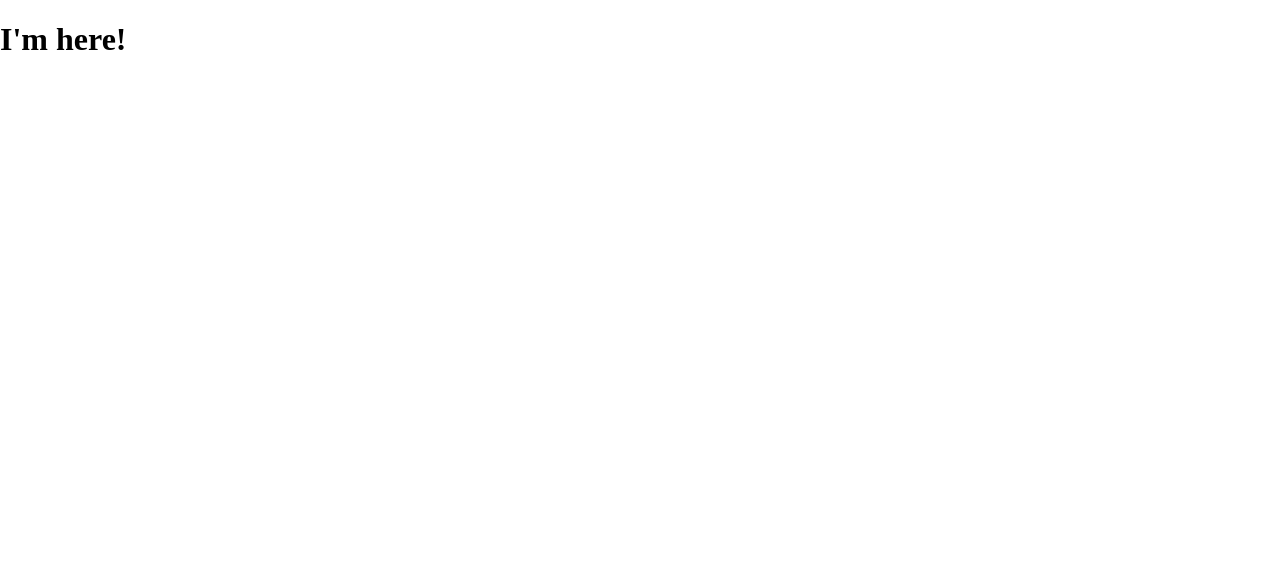
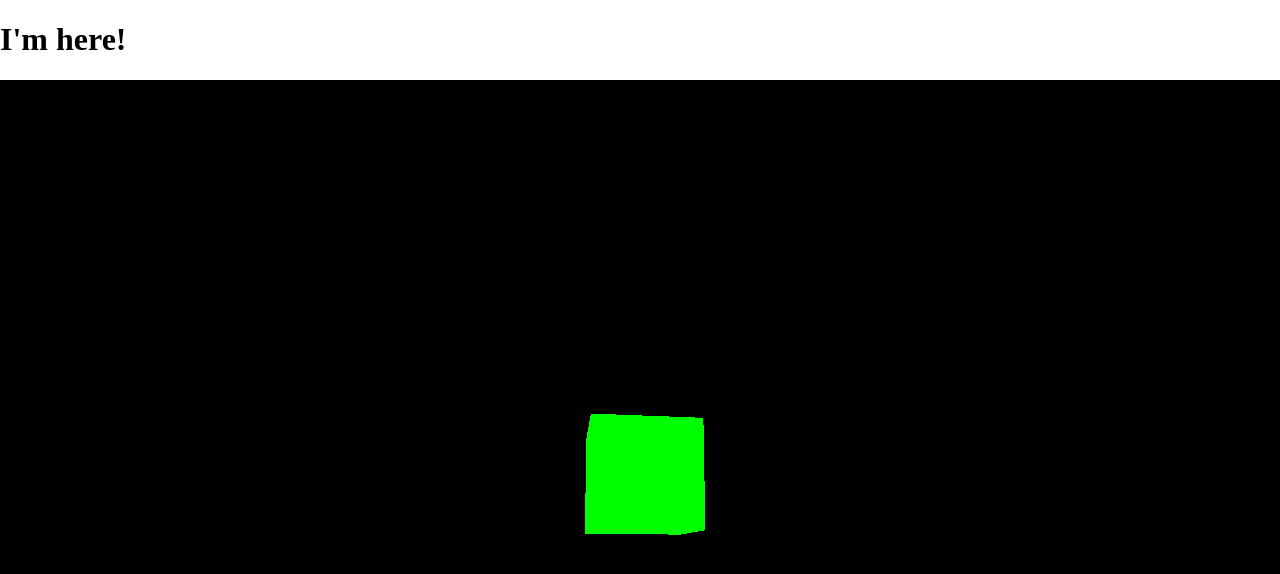
Before and after one commit to seanwormuth/ekg, a plain HTML site: page dist/index.html in a window 1280 px wide. Drawn offline with Linux system fonts and the light colour scheme.

Commit message:
Update index.html

```diff
--- a/dist/index.html
+++ b/dist/index.html
@@ -6,7 +6,7 @@
 		<style>
 			body { margin: 0; }
 		</style>
-		<!--script type="module" crossorigin src="/assets/index-BpmZLx-w.js"></script--!>
+		<script type="module" crossorigin src="/assets/index-BpmZLx-w.js"></script>
 	</head>
 	<body>
 		<h1>I'm here!</h1>
```
